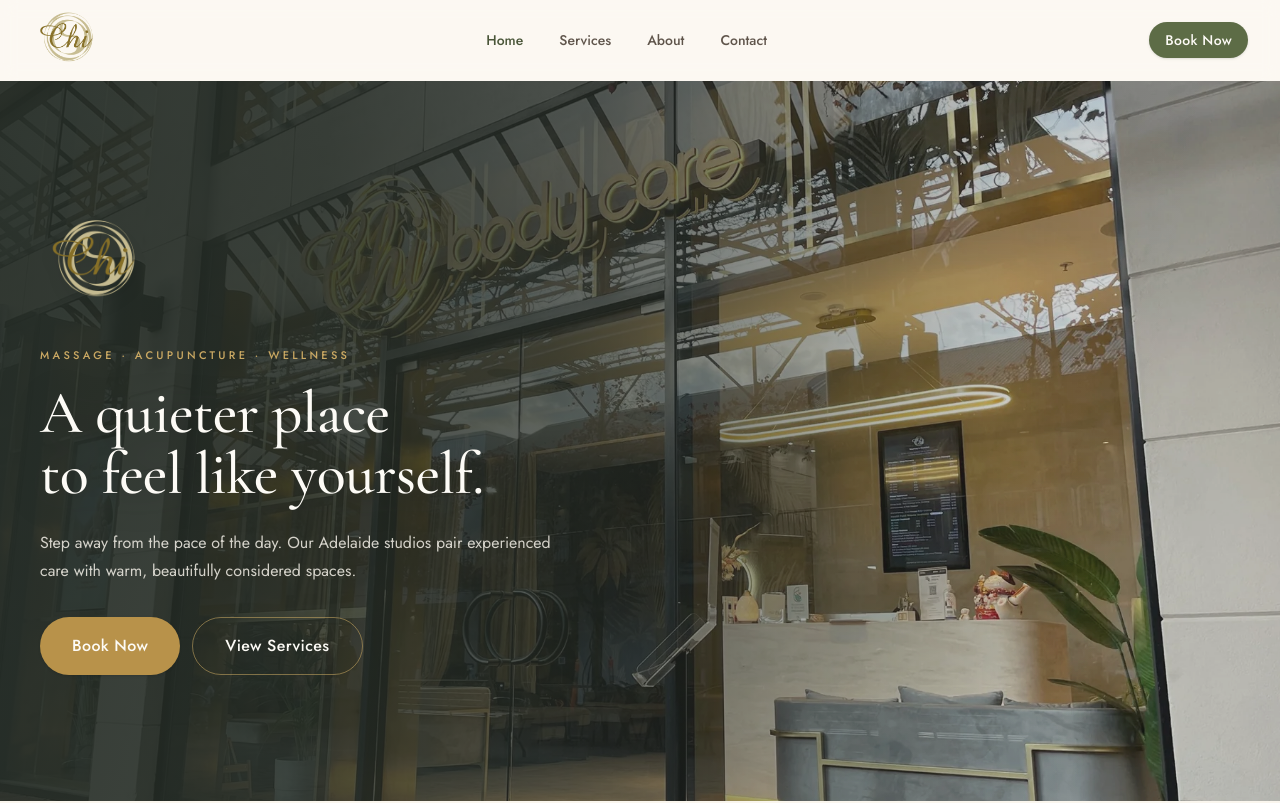
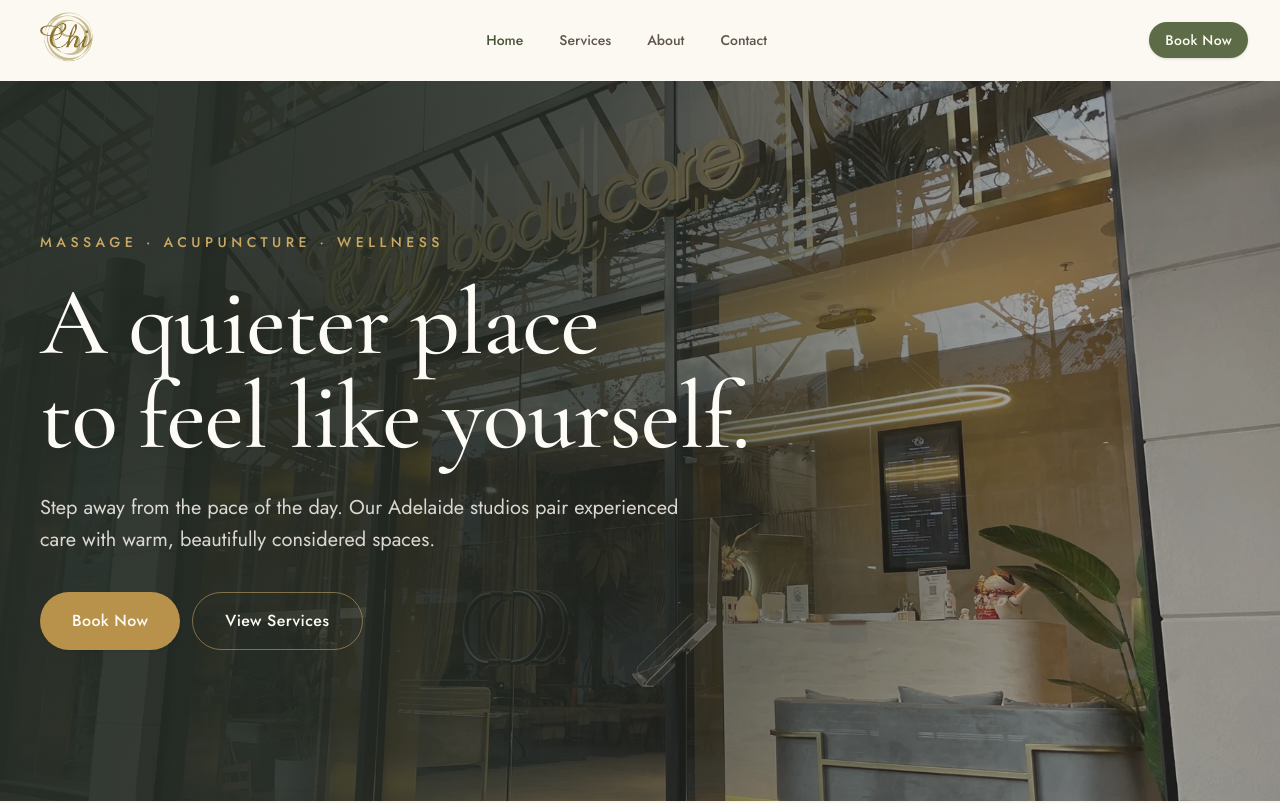
Before and after one commit to ar1062515080-pixel/chibodycare-website, a Next.js app: page / in a window 1280 px wide. Shown: the top 803 px of the page. Built offline with nearby package versions, Linux system fonts and the light colour scheme.

Commit message:
Adjust hero logo type and photo opacity

```diff
--- a/src/app/page.tsx
+++ b/src/app/page.tsx
@@ -18,18 +18,17 @@ export default function HomePage() {
   return (
     <main className="overflow-hidden">
       <section className="relative min-h-[calc(100svh-5rem)] bg-brown-900 text-cream-50">
-        <Image src="/images/studio/studio-exterior.webp" alt="Chi Body Care studio exterior" fill priority sizes="100vw" className="object-cover object-center saturate-[.92] contrast-[.88] brightness-[.93]" />
+        <Image src="/images/studio/studio-exterior.webp" alt="Chi Body Care studio exterior" fill priority sizes="100vw" className="object-cover object-center opacity-75 saturate-[.92] contrast-[.88] brightness-[.93]" />
         <div className="absolute inset-0 bg-[#30372f]/[.04]" />
         <div className="absolute inset-0 bg-[linear-gradient(100deg,rgba(36,43,36,.92)_0%,rgba(36,43,36,.86)_24%,rgba(36,43,36,.68)_43%,rgba(36,43,36,.42)_57%,rgba(36,43,36,.18)_69%,rgba(36,43,36,.05)_78%,transparent_86%)]" />
         <div className="container-page relative flex min-h-[calc(100svh-5rem)] items-center py-16 sm:py-20">
-          <div className="max-w-xl animate-fade-up lg:ml-2">
-            <Image src="/images/chi-logo.png" alt="Chi Body Care" width={1024} height={1024} className="mb-7 size-24 object-contain drop-shadow-xl sm:size-28" />
-            <p className="text-[11px] font-medium uppercase tracking-[0.3em] text-gold-light">Massage · Acupuncture · Wellness</p>
-            <h1 className="mt-5 text-balance font-serif text-5xl font-medium leading-[1.02] drop-shadow-[0_3px_18px_rgba(20,24,20,.38)] sm:text-6xl">A quieter place<br />to feel like yourself.</h1>
-            <p className="mt-6 max-w-lg text-base leading-7 text-cream-100/82">Step away from the pace of the day. Our Adelaide studios pair experienced care with warm, beautifully considered spaces.</p>
-            <div className="mt-8 flex flex-wrap gap-3">
-              <Button href="/book" size="lg" variant="secondary">Book Now</Button>
-              <Button href="/services" size="lg" variant="ghost" className="border border-gold-light/55 text-cream-50 hover:bg-cream-50/10">View Services</Button>
+          <div className="max-w-3xl animate-fade-up lg:ml-2">
+            <p className="text-xs font-medium uppercase tracking-[0.32em] text-gold-light sm:text-sm">Massage · Acupuncture · Wellness</p>
+            <h1 className="mt-6 text-balance font-serif text-6xl font-medium leading-[.98] drop-shadow-[0_3px_18px_rgba(20,24,20,.38)] sm:text-7xl lg:text-8xl">A quieter place<br />to feel like yourself.</h1>
+            <p className="mt-7 max-w-2xl text-lg leading-8 text-cream-100/85 sm:text-xl">Step away from the pace of the day. Our Adelaide studios pair experienced care with warm, beautifully considered spaces.</p>
+            <div className="mt-9 flex flex-wrap gap-3">
+              <Button href="/book" size="lg" variant="secondary" className="text-base">Book Now</Button>
+              <Button href="/services" size="lg" variant="ghost" className="border border-gold-light/55 text-base text-cream-50 hover:bg-cream-50/10">View Services</Button>
             </div>
           </div>
         </div>
```
